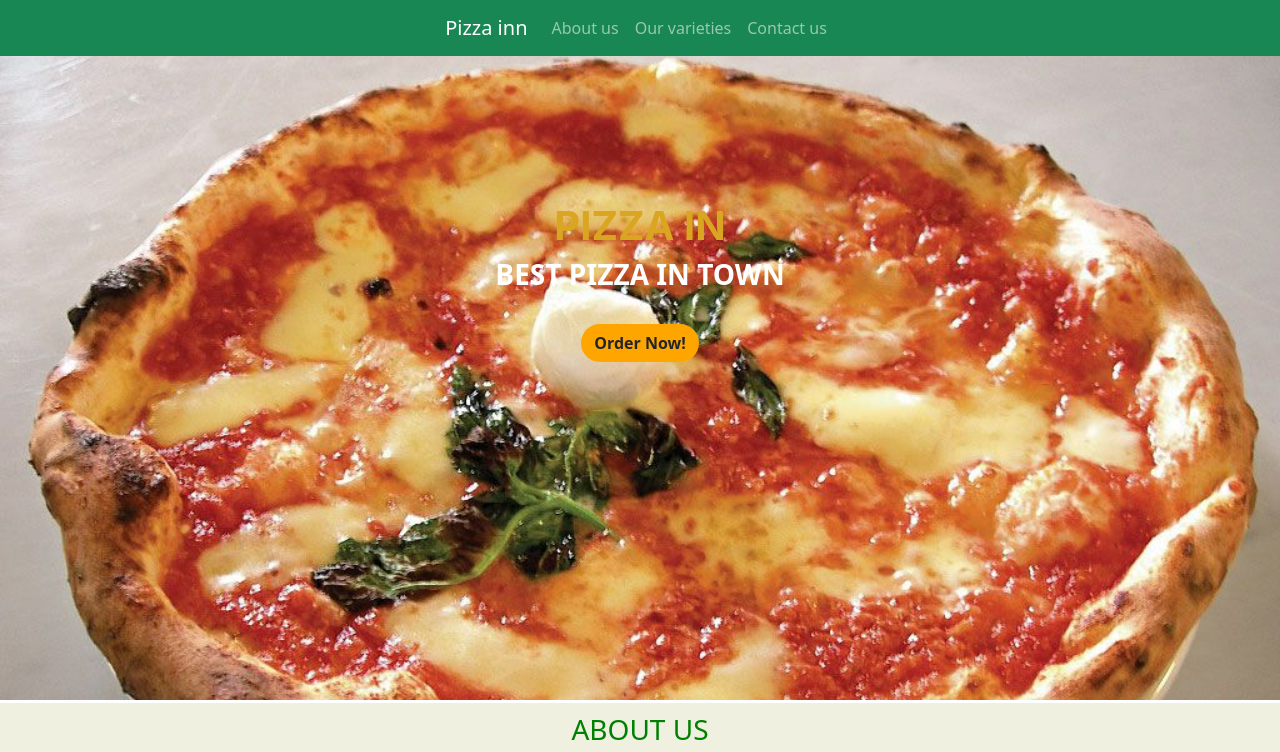
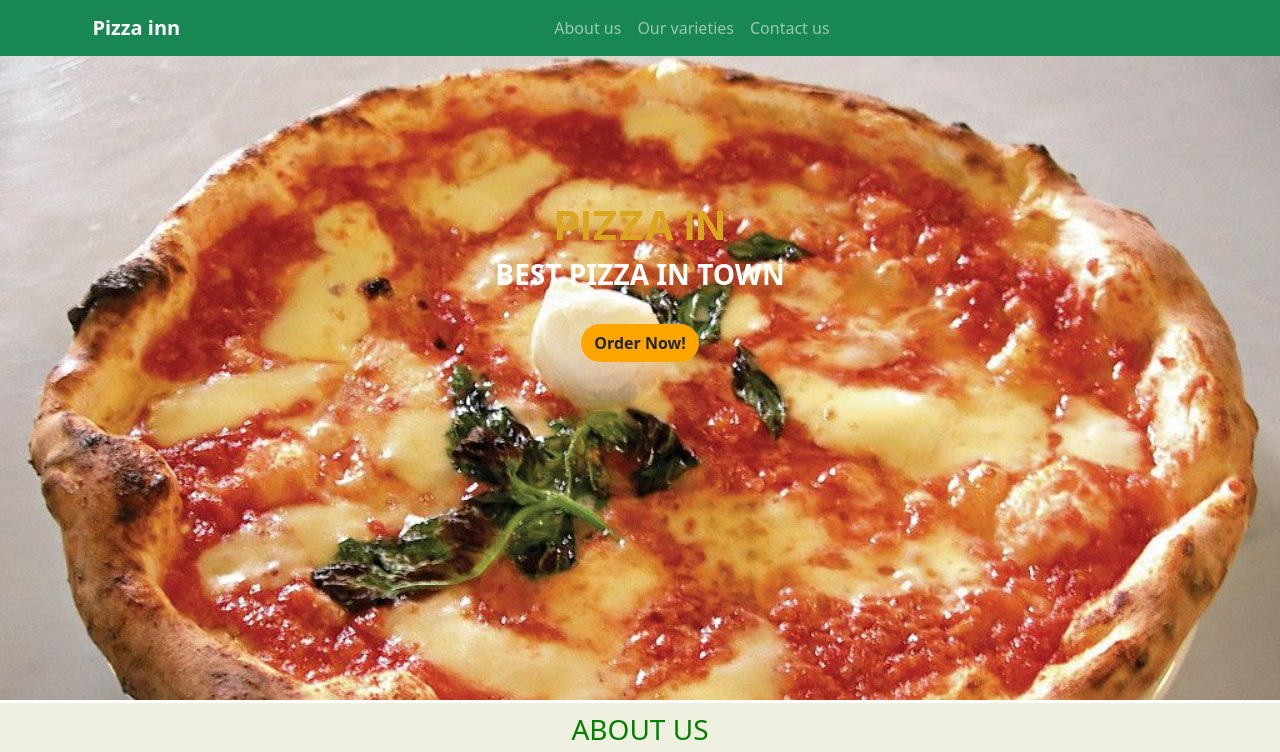
Before and after one commit to Michaelmapesa/Bugger-in, a plain HTML site: page index.html in a window 1280 px wide. Shown: the top 752 px of the page. Drawn offline with nearby package versions, Linux system fonts and the light colour scheme; grey boxes are pictures that could not be loaded.

Commit message:
modify js

```diff
--- a/index.css
+++ b/index.css
@@ -5,6 +5,11 @@
     background-repeat: no-repeat;
     background-size: cover;
     background-attachment: fixed;
+}
+#logo{
+    position: relative;
+    left: -350px;
+    font-weight: bold;
 }
 #p2{
     color: white;
--- a/index.html
+++ b/index.html
@@ -18,7 +18,7 @@
 <body>
      <div class="header">
         <nav class="navbar navbar-expand-sm bg-success navbar-dark justify-content-center fixed-top">
-            <a class="navbar-brand" href="#">Pizza inn</a>
+            <a class="navbar-brand" href="#" id="logo">Pizza inn</a>
             <ul class="navbar-nav">
 
               <li class="nav-item">
@@ -186,7 +186,12 @@
           </div>
           <div class="col-sm-8 variety sect2">
             <div class="detail">
-
+              <br>
+                <p class="h5">View Order</p>
+                <br>
+                <p>Please feel in the form on your left </p>
+                <p>after which you will view your order here</p>
+                <p>and proceed</p>
 
             </div>
 
```
Also changed, not shown: 1 other file.
